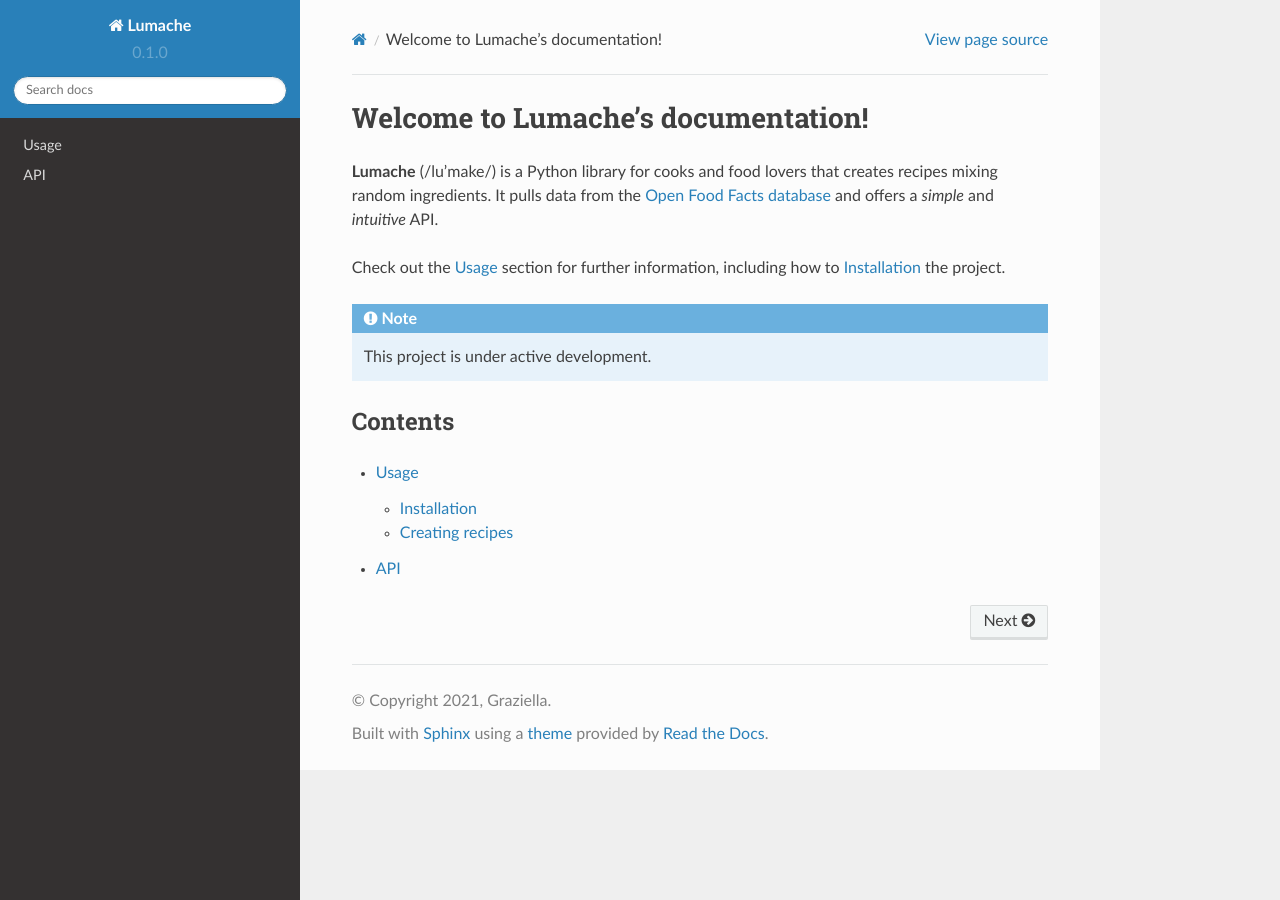
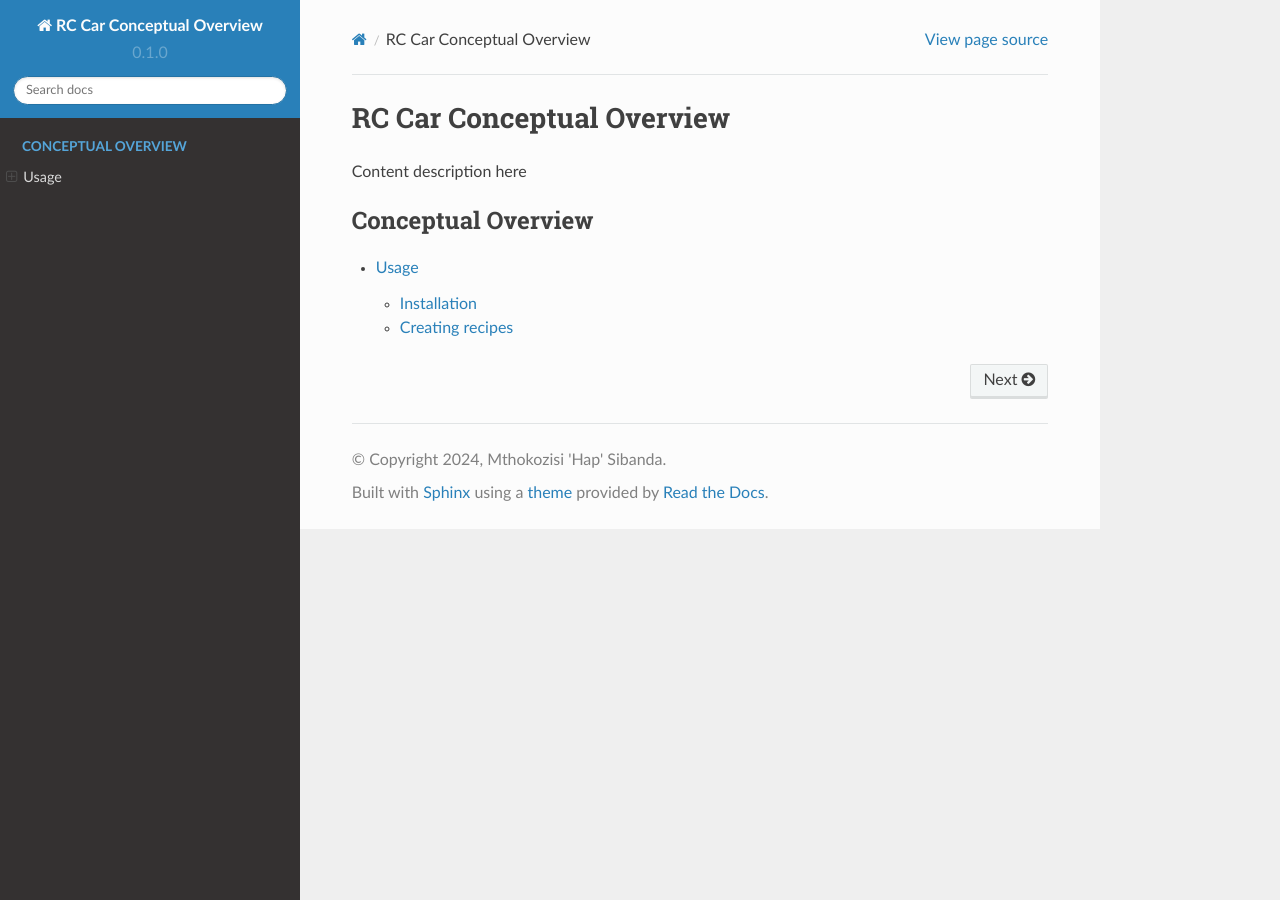
Before and after one commit to haplionheart/rc-car-doc, a Sphinx documentation site: the page built from docs/source/index.rst, in a window 1280 px wide. Built offline with Sphinx 7.4.7 and the Read the Docs theme 2.0.0, drawn with Linux system fonts in a browser that asks for light colours.

```diff
--- a/docs/source/conf.py
+++ b/docs/source/conf.py
@@ -2,9 +2,9 @@
 
 # -- Project information
 
-project = 'Lumache'
-copyright = '2021, Graziella'
-author = 'Graziella'
+project = 'RC Car Conceptual Overview'
+copyright = '2024, Mthokozisi \'Hap\' Sibanda'
+author = 'Mthokozisi \'Hap\' Sibanda'
 
 release = '0.1'
 version = '0.1.0'
@@ -31,5 +31,14 @@ templates_path = ['_templates']
 
 html_theme = 'sphinx_rtd_theme'
 
+html_theme_options = {
+    # if we have a html_logo below, this shows /only/ the logo with no title text
+    "logo_only": False,
+    # Collapse navigation (False makes it tree-like)
+    "collapse_navigation": False,
+    # Hide the documentation version name/number under the logo
+    "display_version": True,
+}
+
 # -- Options for EPUB output
 epub_show_urls = 'footnote'
--- a/docs/source/index.rst
+++ b/docs/source/index.rst
@@ -1,22 +1,10 @@
-Welcome to Lumache's documentation!
-===================================
+RC Car Conceptual Overview
+==========================
 
-**Lumache** (/lu'make/) is a Python library for cooks and food lovers
-that creates recipes mixing random ingredients.
-It pulls data from the `Open Food Facts database <https://world.openfoodfacts.org/>`_
-and offers a *simple* and *intuitive* API.
-
-Check out the :doc:`usage` section for further information, including
-how to :ref:`installation` the project.
-
-.. note::
-
-   This project is under active development.
-
-Contents
---------
+Content description here
 
 .. toctree::
+   :caption: Conceptual Overview
+   :name: conceptual-overview
 
    usage
-   api
```
Also changed, not shown: README.md (added, +5 -0 lines), README.rst (deleted, +0 -9 lines), 1 other file.
